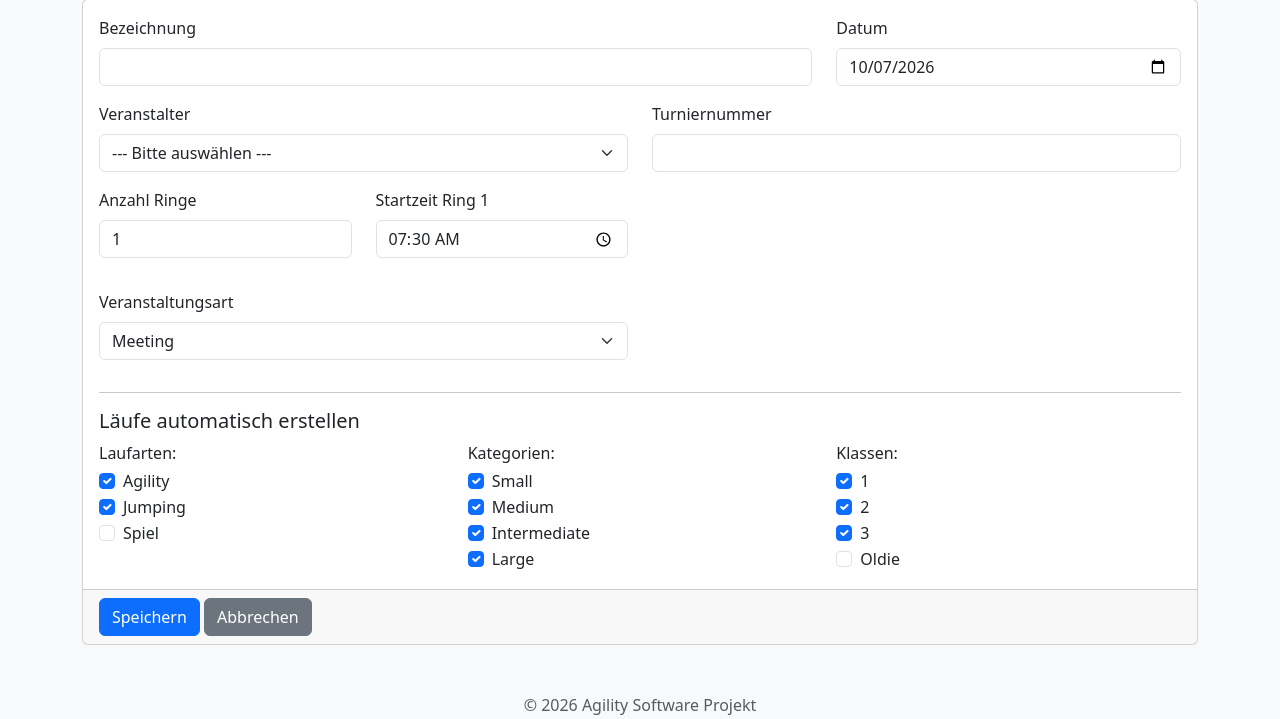
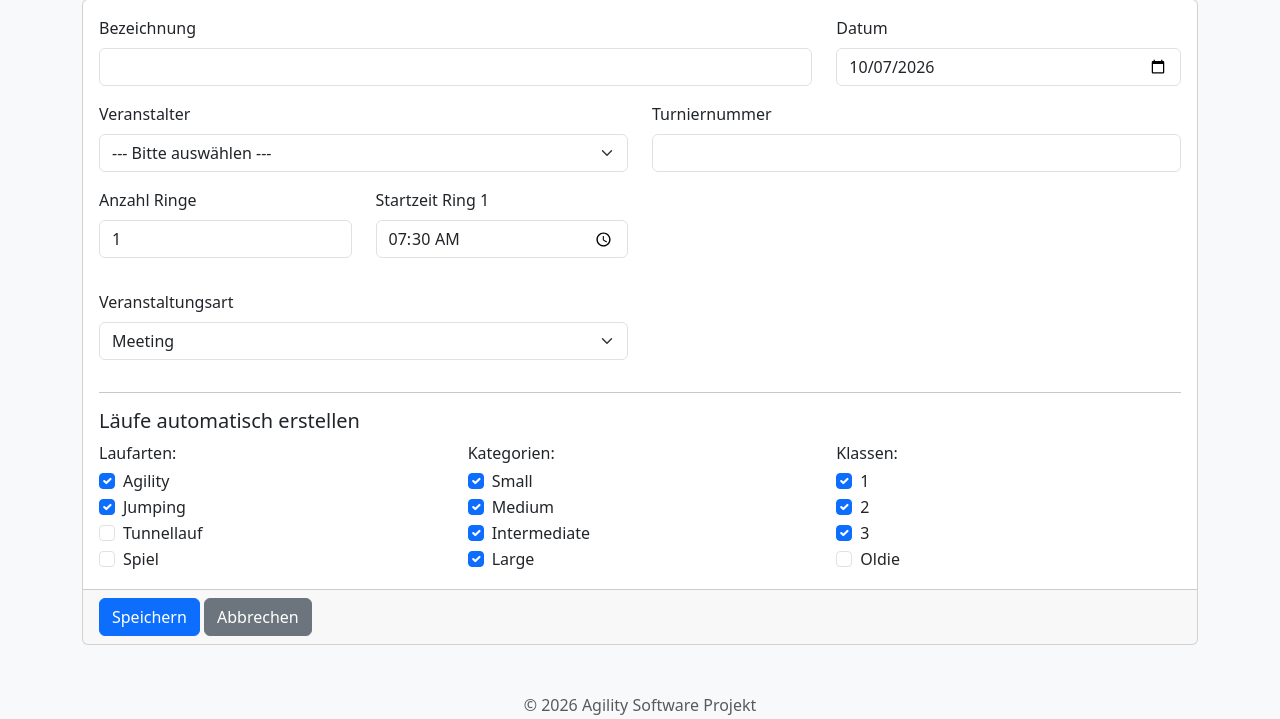
Before and after one commit to christiani93/AgilitySoftware, a Flask app: page /events/create in a window 1280 px wide. Shown: the part 127-846 px from the top of the page. Run offline with Flask 3, Linux system fonts and the light colour scheme; parts of the project's set-up code (start-up, migrations or seed data) failed here and were passed over; some libraries are stand-ins or nearby versions.

Commit message:
feat(ko-cup): Tunnellauf als Laufart im Event-Formular waehlbar
Ohne diese Option liess sich kein Tunnellauf-Lauf anlegen -> KO-Finalisten-
Ableitung + kombinierte Ranglisten waren nur ueber den Demo-Generator
erreichbar. _normalize_discipline laesst tunnellauf als Tunnellauf durch,
passt also zum (case-insensitiven) HCS-Schluessel-Match.

Co-Authored-By: Claude Opus 4.8 <noreply@anthropic.com>

```diff
--- a/web_app/templates/event_form.html
+++ b/web_app/templates/event_form.html
@@ -57,7 +57,7 @@
                 <div class="row">
                     <div class="col-md-4">
                         <p class="mb-1">{{ _('Laufarten:') }}</p>
-                        {% for la in ["Agility", "Jumping", "Spiel"] %}
+                        {% for la in ["Agility", "Jumping", "Tunnellauf", "Spiel"] %}
                         <div class="form-check">
                             <input class="form-check-input" type="checkbox" name="laufart_auto" value="{{ la }}" id="la_{{la}}" {% if la in ['Agility', 'Jumping'] %}checked{% endif %}>
                             <label class="form-check-label" for="la_{{la}}">{{ la }}</label>
```
